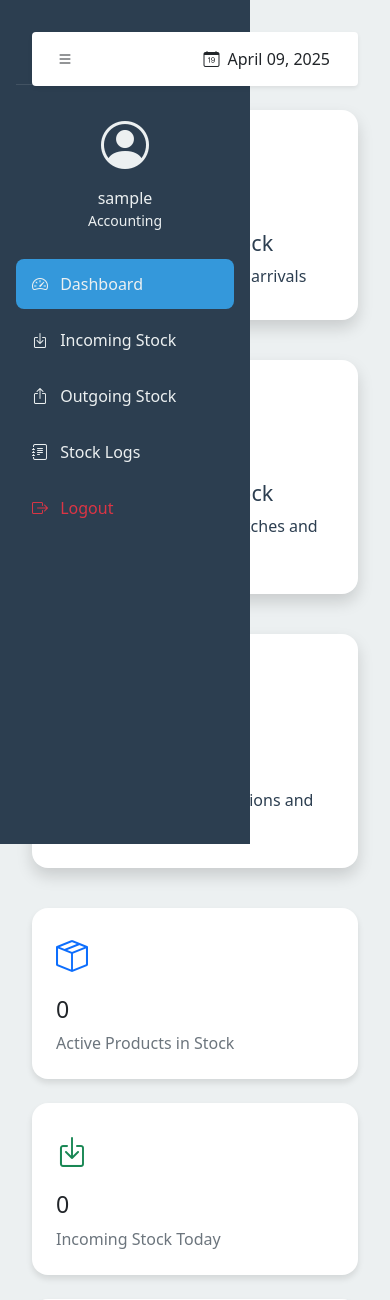
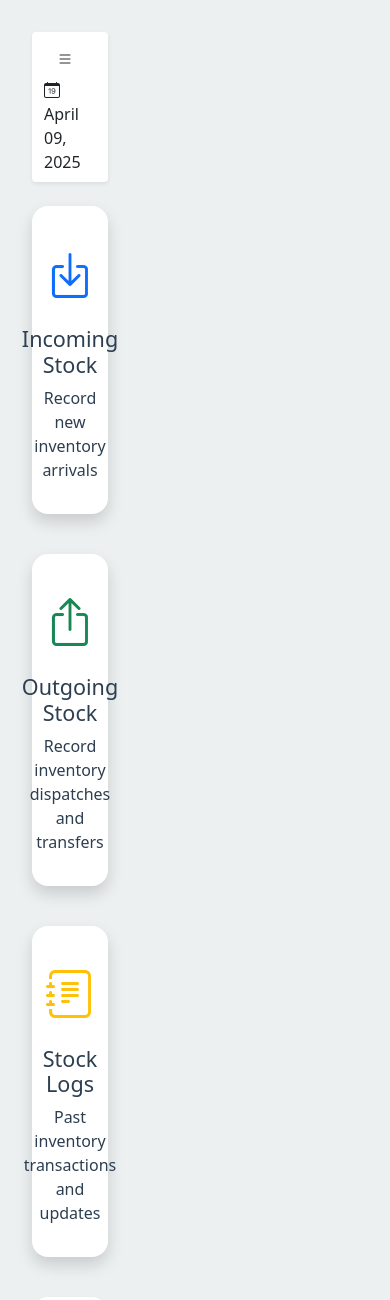
Before and after one commit to ajwildr/cloudware, a PHP site: page /pages/accounting_dashboard.php in a window 390 px wide. Shown: the top 1300 px of the page. Run offline with PHP 8.4, Linux system fonts and the light colour scheme; the visitor is signed in with stand-in values (Sample User, id 1); data that the repository does not hold is empty.

Commit message:
acc dash

```diff
--- a/pages/accounting_dashboard.php
+++ b/pages/accounting_dashboard.php
@@ -179,18 +179,15 @@ $recent_result = $conn->query($recent_query);
         /* Mobile Responsive */
         @media (max-width: 768px) {
             .sidebar {
-                position: absolute; /* Prevents fixed positioning */
-                height: auto; /* Allows it to expand with content */
-                min-height: 100vh; /* Ensures it takes full screen height at minimum */
+                margin-left: -250px;
             }
 
-            .wrapper {
-                display: block; /* Prevents content from staying in flex mode */
+            .sidebar.active {
+                margin-left: 0;
             }
 
             .main-content {
-                margin-left: 0; /* Ensures full width on mobile */
-                width: 100%;
+                margin-left: 0;
             }
 
             .main-content.active {
```
